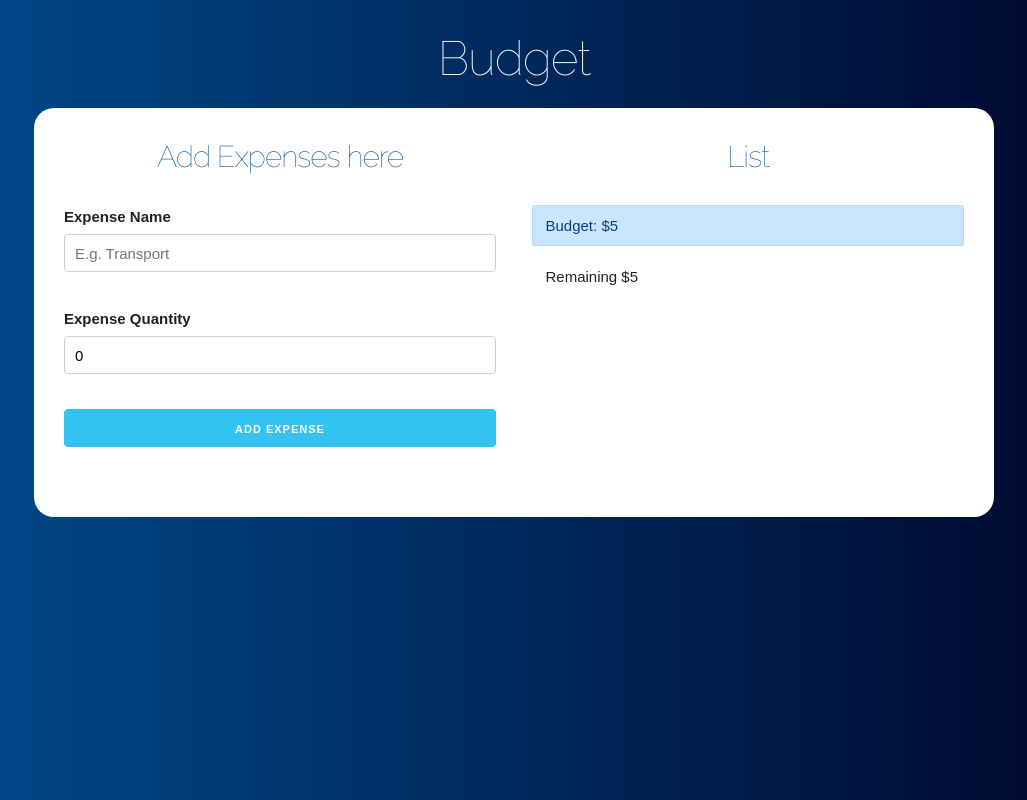
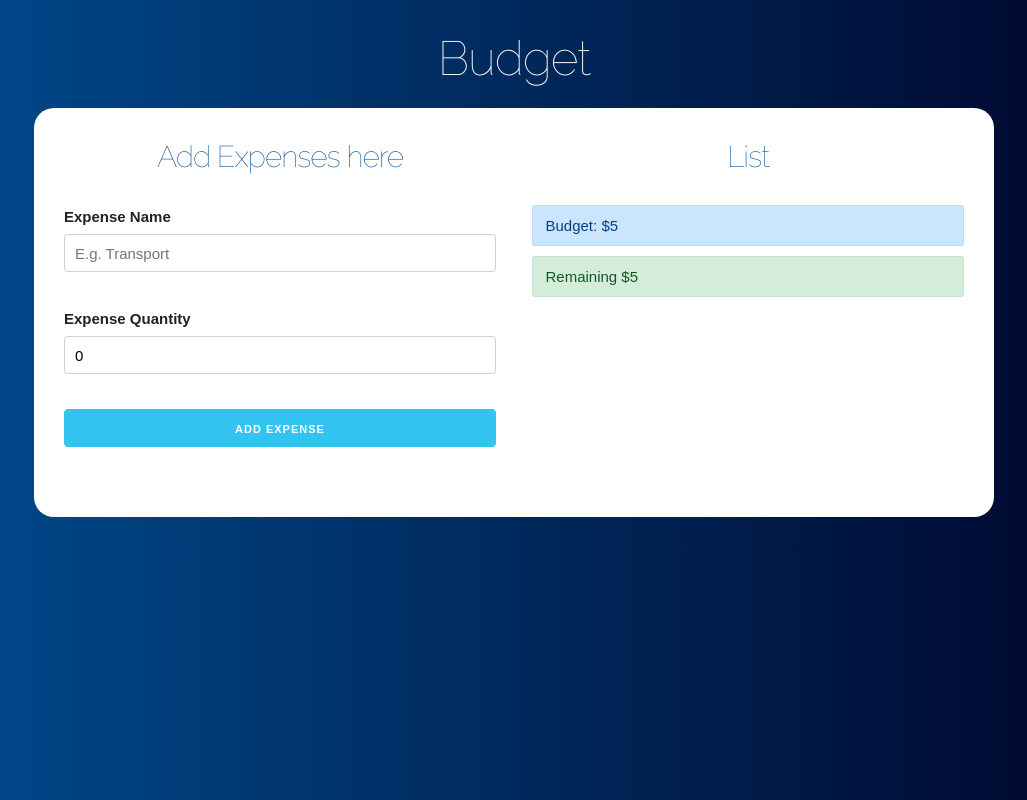
Before and after one commit to AlanAlv/react-budget, a React (Create React App) app: page / in a window 1280 px wide. Both pictures are taken after typing "5" into the empty fields and a click on the input "Set Budget". Shown: the whole page, without its empty margins (126-1153 px from the left). Built offline with nearby package versions, Linux system fonts and the light colour scheme.

Commit message:
Remaining background color

```diff
--- a/src/App.js
+++ b/src/App.js
@@ -31,7 +31,7 @@
       // Reset to false
       saveCreateExpense(false);
     }
-  }, [expense]);
+  }, [expense, createExpense, expenses, remaining]);
 
 
 
--- a/src/componets/BudgetControl.js
+++ b/src/componets/BudgetControl.js
@@ -1,4 +1,5 @@
-import React, { Fragment } from 'react'
+import React, { Fragment } from 'react';
+import { checkBudget } from '../helpers';
 
 const BudgetControl = ({budget, remaining}) => {
     return (
@@ -6,7 +7,7 @@
             <div className="alert alert-primary">
                 Budget: ${budget}
             </div>
-            <div className="alert">
+            <div className={checkBudget(budget, remaining)}>
                 Remaining ${remaining}
             </div>
         </Fragment>
--- a/src/componets/Form.js
+++ b/src/componets/Form.js
@@ -34,7 +34,6 @@
         saveName('');
         saveQuantity(0);
 
-        console.log(expense);
     }
 
     return (
--- /dev/null
+++ b/src/helpers.js
@@ -0,0 +1,14 @@
+export const checkBudget = (budget, remaining) => {
+    let color;
+
+    if ((budget / 4) > remaining) {
+        color = 'alert alert-danger';
+    } else if ((budget / 2) > remaining) {
+        color = 'alrt alert-warning';
+    } else {
+        color = 'alert alert-success';
+    }
+
+    return color;
+
+};
```
